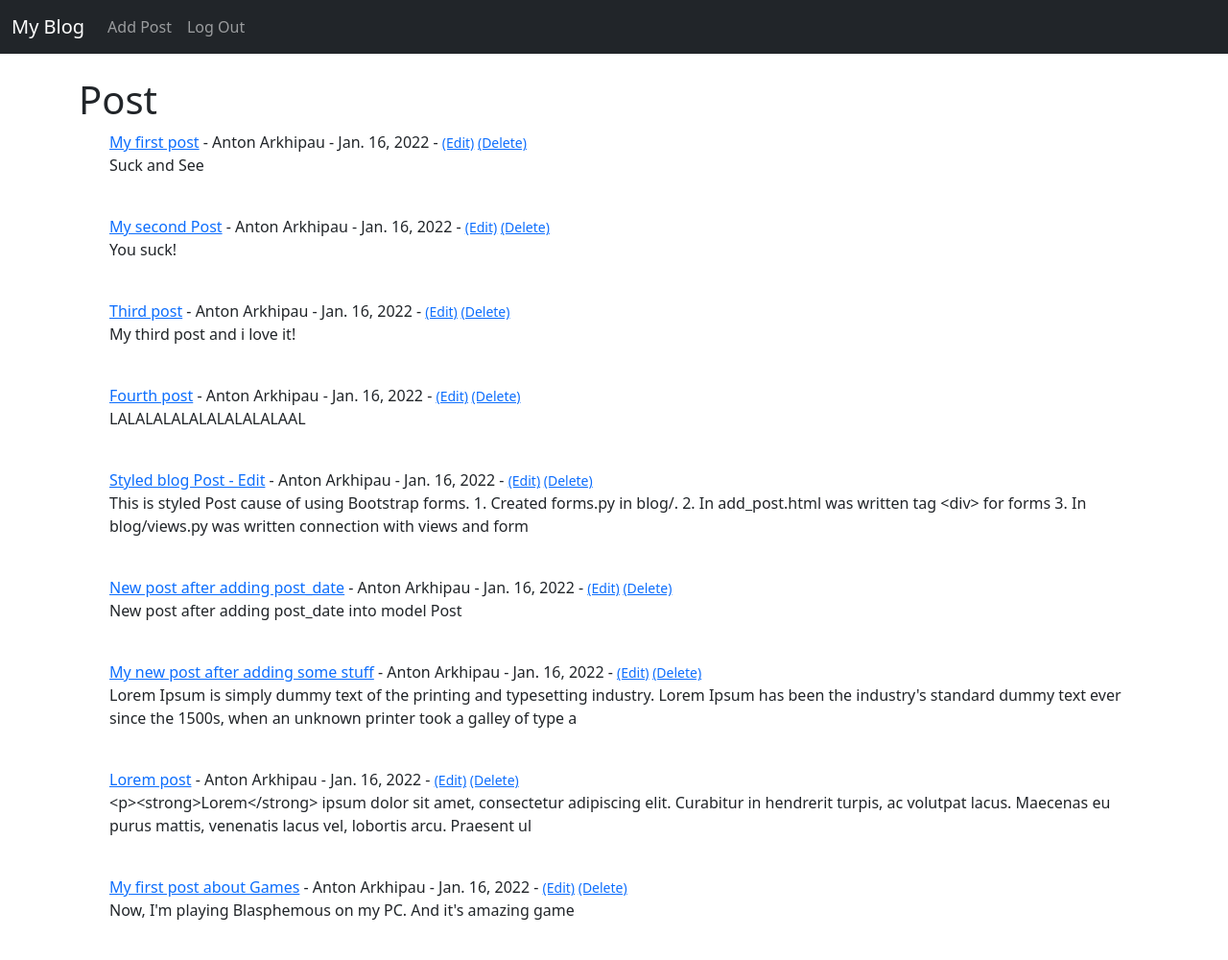
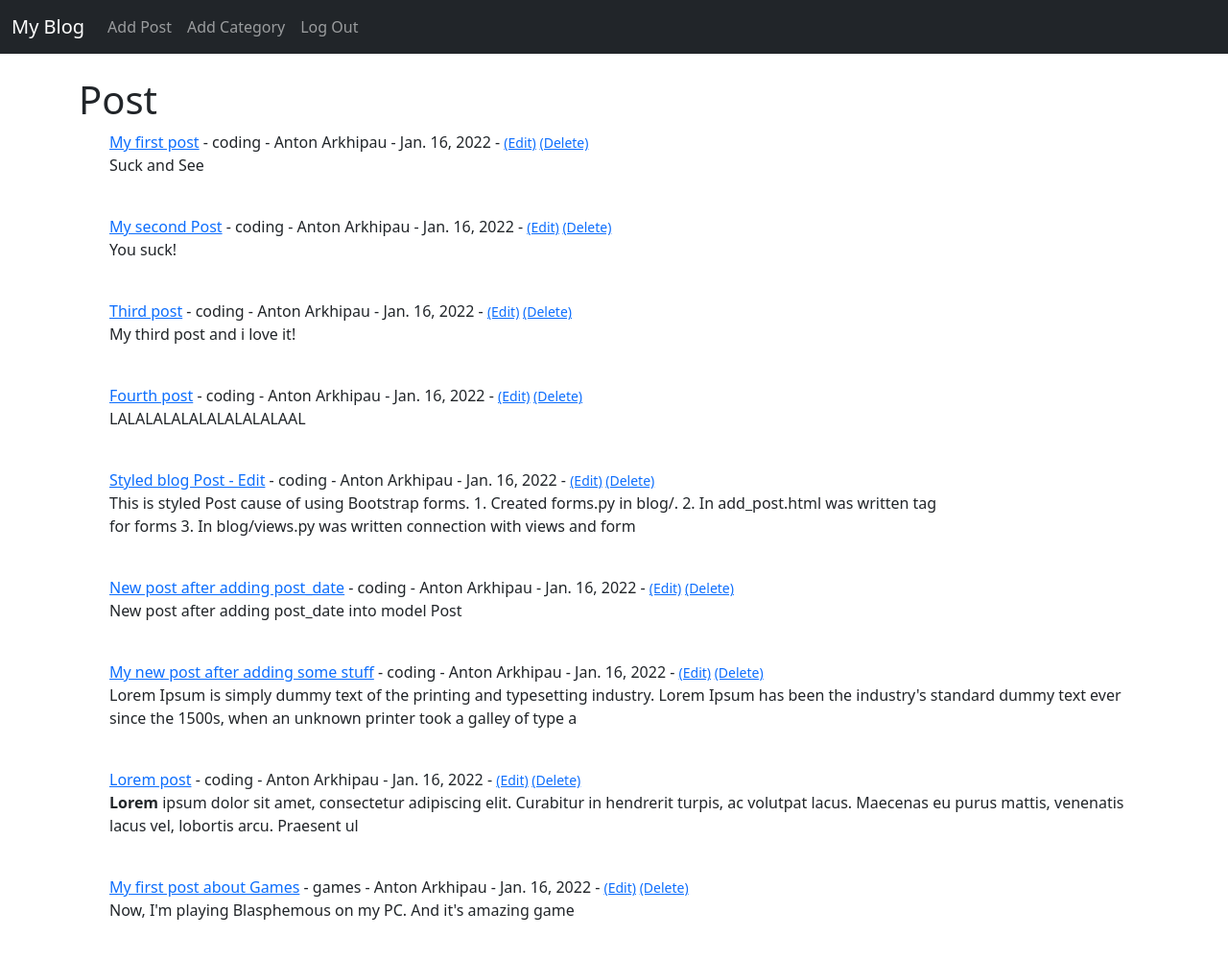
Before and after one commit to Candykiller16/simpleBlog, a Django app: page / in a window 1280 px wide. Shown: the whole page at 96% size. Run offline with Django 4.2, Linux system fonts and the light colour scheme; a user stored in the database is signed in; data comes from the database, SQL or seed files in the repository; both versions use the stored data as it was after the commit.

Commit message:
added categories for posts

```diff
--- a/blog/admin.py
+++ b/blog/admin.py
@@ -1,5 +1,6 @@
 from django.contrib import admin
 
-from .models import Post # Регистрация наших models в админке
+from .models import Post, Category # Регистрация наших models в админке
 
 admin.site.register(Post)
+admin.site.register(Category)
--- a/blog/forms.py
+++ b/blog/forms.py
@@ -1,10 +1,21 @@
 from django import forms
-from . models import Post
+from . models import Post, Category
+
+#choices = [('coding', 'coding'), ('anime', 'anime'), ('sports', 'sports'), ('games', 'games')] # список для формы category, так оно работает
+# Первый способ создания. В параметры forms.Select() есть параметр choices в который мы может поместить наш список choices
+# если бы список назывался cats, то запись бы выглядела так: choices=cats
+# Второй способ
+choices = Category.objects.all().values_list('name', 'name')
+
+choice_list = []
+
+for item in choices:
+    choice_list.append(item)
 
 class PostForm(forms.ModelForm): # Форма для заполения Add Post. ModelForm позволяет создать поля заполнения для нашей модели
     class Meta:
         model = Post
-        fields = ('title', 'title_tag', 'author', 'body')
+        fields = ('title', 'title_tag', 'author', 'category', 'body')
 
         widgets = {
             'title': forms.TextInput(attrs={'class':'form-control'}),
@@ -13,6 +24,7 @@ class PostForm(forms.ModelForm): # Форма для заполения Add Post
             # исчезает при клике на поле для заполнения
             'title_tag': forms.TextInput(attrs={'class': 'form-control'}), # TextInput для ввода текста
             'author': forms.Select(attrs={'class': 'form-control'}), #для автора необходим выбор в нашей форме
+            'category': forms.Select(choices=choice_list, attrs={ 'class': 'form-control'}), #для категории необходим выбор в нашей форме
             'body': forms.Textarea(attrs={'class': 'form-control'}), # Т.к. текст поста это большая область для ввода, то исп. Textarea
         }
 
--- a/blog/models.py
+++ b/blog/models.py
@@ -12,6 +12,7 @@ class Post(models.Model):
     author = models.ForeignKey(User, on_delete=models.CASCADE) # внешний ключ для таблицы User, с каскадным удалением
     body = models.TextField()
     post_date = models.DateField(auto_now_add=True)
+    category = models.CharField(max_length=255, default="coding") # поле категории для поста с стандарным значением
 
     def __str__(self):
         return self.title + ' | ' + str(self.author) # т.к. author это объект, необходимо преобразовать его в строку
@@ -19,3 +20,13 @@ class Post(models.Model):
     def get_absolute_url(self): # после заполнения формы для Add Post необходимо назначить этот метод для перенаправляения на страницу
         # return reverse('article_detail', args=(str(self.id))) при переадресации на страницу поста необх.указать args
         return reverse('home') # при переадресации в home не нужны args
+
+class Category(models.Model):
+    name = models.CharField(max_length=255)
+
+    def __str__(self):
+        return self.name
+
+    def get_absolute_url(self): # после заполнения формы для Add Post необходимо назначить этот метод для перенаправляения на страницу
+        # return reverse('article_detail', args=(str(self.id))) при переадресации на страницу поста необх.указать args
+        return reverse('home') # при переадресации в home не нужны args
--- a/blog/templates/article_details.html
+++ b/blog/templates/article_details.html
@@ -15,7 +15,7 @@
     </small> <br/>
 <hr>
 <br/>
-{{post.body}}
+{{ post.body|safe }}
 <br/><br/>
 <a href='{% url "home" %}' class="btn btn-secondary">Back</a> <!-- Ссылка для возвращения на главную страницу -->
 
--- a/blog/templates/base.html
+++ b/blog/templates/base.html
@@ -7,12 +7,11 @@
 
     <!-- Bootstrap CSS -->
     <link href="https://cdn.jsdelivr.net/npm/bootstrap@5.1.3/dist/css/bootstrap.min.css" rel="stylesheet" integrity="sha384-1BmE4kWBq78iYhFldvKuhfTAU6auU8tT94WrHftjDbrCEXSU1oBoqyl2QvZ6jIW3" crossorigin="anonymous">
-
+    <!--  Блок для названия вкладки, по умолчанию он Myblog, но в artcile_details будет иной-->
     <title>
     {% block title %}
         My blog
     {% endblock %}
-    <!--  Блок для названия вкладки, по умолчанию он Myblog, но в artcile_details будет иной-->
     </title>
   </head>
   <body>
@@ -28,6 +27,9 @@
         {% if user.is_authenticated %}
         <li class="nav-item">
           <a class="nav-link" href="{% url 'add_post' %}">Add Post</a>
+        </li>
+        <li class="nav-item">
+          <a class="nav-link" href="{% url 'add_category' %}">Add Category</a>
         </li>
         <li class="nav-item">
           <a class="nav-link" href="{% url 'logout' %}">Log Out</a>
--- a/blog/templates/home.html
+++ b/blog/templates/home.html
@@ -5,6 +5,7 @@
 <h1>Post</h1>
 {% for post in object_list %} <!--цикл для отображения всех записей из QuerySet(запроса в БД) -->
     <ul><a href='{% url "article_detail" post.pk %}'>{{ post.title }}</a>
+    - {{post.category}}
     - {{ post.author.first_name }} <!-- обащение по url через name -->
      {{ post.author.last_name }}<!--first_name, last_name, email это столбцы БД admin -->
      - {{post.post_date}}
@@ -15,7 +16,7 @@
         </small>
      {% endif %}
      <br>
-    {{ post.body |slice:"200" }}</ul> <!-- Ограничение для 200 символов -->
+    {{ post.body |slice:"200"|safe }}</ul> <!-- Ограничение для 200 символов -->
     <br>
 
 {% endfor %}
--- a/blog/urls.py
+++ b/blog/urls.py
@@ -1,6 +1,6 @@
 from django.urls import path
 
-from .views import HomeView, ArticleDetailView, AddPostView, UpdatePostView, DeletePostView
+from .views import HomeView, ArticleDetailView, AddPostView, UpdatePostView, DeletePostView, AddCategotyView
 
 urlpatterns = [
     path('', HomeView.as_view(), name="home"),
@@ -8,4 +8,5 @@ urlpatterns = [
     path('add_post/', AddPostView.as_view(), name='add_post'),
     path('article/edit/<int:pk>', UpdatePostView.as_view(), name='update_post'),
     path('article/<int:pk>/delete', DeletePostView.as_view(), name='delete_post'),
+    path('add_category/', AddCategotyView.as_view(), name='add_category'),
 ]
--- a/blog/views.py
+++ b/blog/views.py
@@ -6,7 +6,7 @@ from django.views.generic import ListView, DetailView, CreateView, UpdateView, D
 # Detail View - one Post on our page
 # CreateView = creates things
 # UpdateView - update things
-from .models import Post
+from .models import Post, Category
 
 from .forms import PostForm, EditForm
 
@@ -44,3 +44,8 @@ class DeletePostView(DeleteView):
     success_url = reverse_lazy('home')
     # в models.py был прописан get_absolute_url для перенаправления после созд. и удаления поста
     # но это не работает при удалении поста, для этого надо указать success_url
+
+class AddCategotyView(CreateView):
+    model = Category
+    template_name = 'add_category.html'
+    fields = '__all__'
```
Also changed, not shown: blog/templates/add_category.html (added, +21 -0 lines), README.md, blog/migrations/0004_category_post_category.py (added), db.sqlite3.
